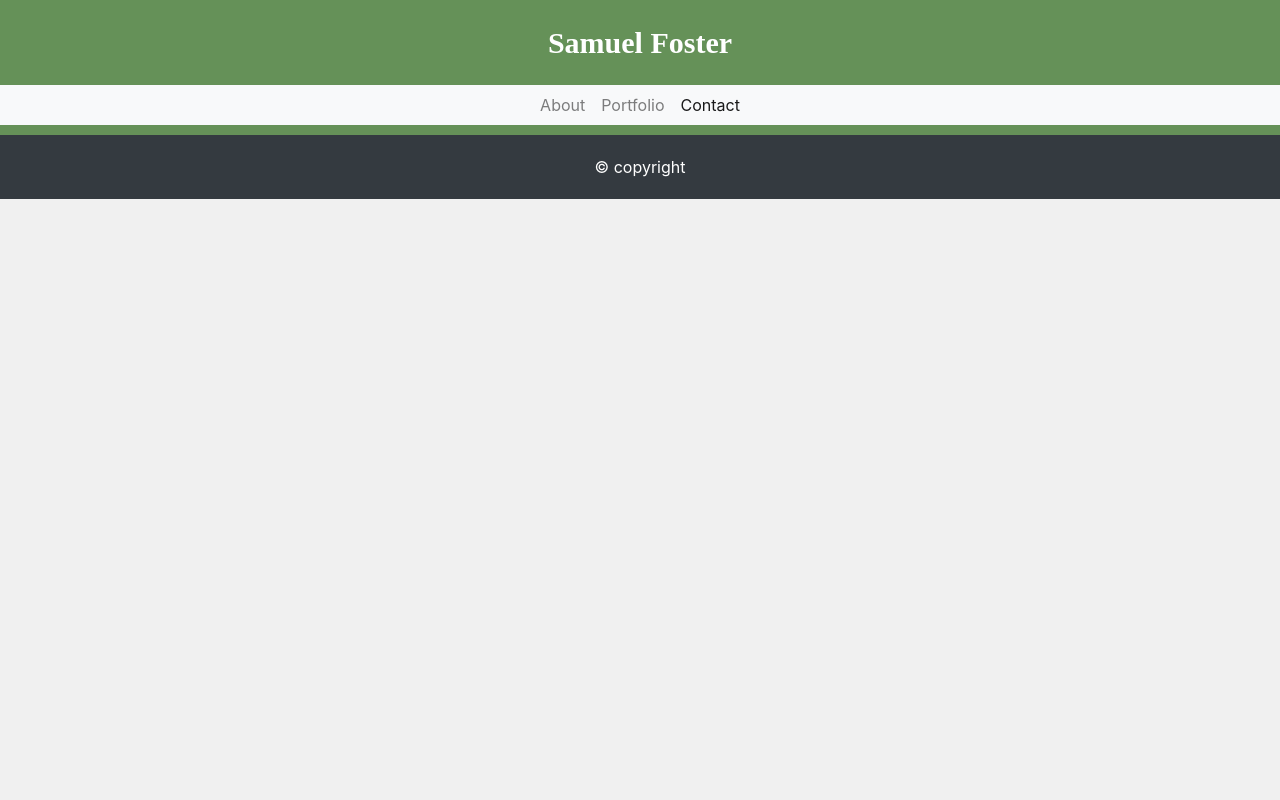
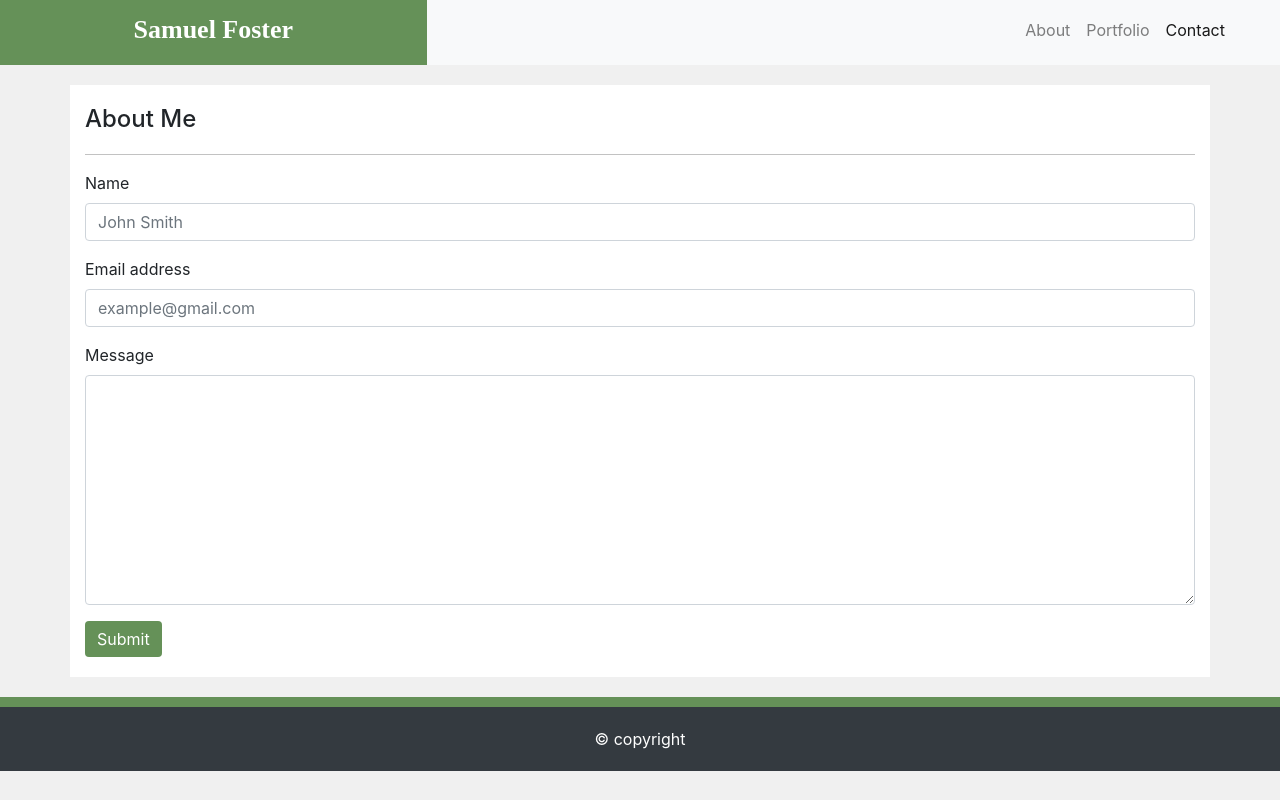
Before and after one commit to Samwise2980/bootstrap-project, a plain HTML site: page contact.html in a window 1280 px wide. Drawn offline with nearby package versions, Linux system fonts and the light colour scheme.

Commit message:
Built the container for the form, added the form and the submit button.

```diff
--- a/contact.html
+++ b/contact.html
@@ -3,20 +3,20 @@
 <head>
 
     <meta charset="UTF-8">
+    <link rel="stylesheet" href="https://stackpath.bootstrapcdn.com/bootstrap/4.4.1/css/bootstrap.min.css" integrity="sha384-Vkoo8x4CGsO3+Hhxv8T/Q5PaXtkKtu6ug5TOeNV6gBiFeWPGFN9MuhOf23Q9Ifjh" crossorigin="anonymous">
+    <link rel="stylesheet" href="styles/bio.css">
     <meta name="viewport" content="width=device-width, initial-scale=1.0">
-    <link rel="stylesheet" href="https://stackpath.bootstrapcdn.com/bootstrap/4.4.1/css/bootstrap.min.css" integrity="sha384-Vkoo8x4CGsO3+Hhxv8T/Q5PaXtkKtu6ug5TOeNV6gBiFeWPGFN9MuhOf23Q9Ifjh" crossorigin="anonymous">
-    <link rel="stylesheet" href="styles/contact.css">
     <title>Contact Me</title>
 
 </head>
 
 <body>
 
-  <header>
+  <header class="container-fluid header">
 
-    <section class="row row-name">
+    <section class="row bg-light">
 
-      <section class="col">
+      <section class="col-sm-4 name">
 
         <p class="name">
 
@@ -26,9 +26,9 @@
 
       </section>
 
-    </section>
+      <section class="col-sm-8">
 
-    <nav class="navbar navbar-expand navbar-light bg-light">
+        <nav class="navbar navbar-expand navbar-light">
           <div class="navbar" id="navbarNavAltMarkup">
             <div class="navbar-nav">
               <a class="nav-item nav-link" href="index.html">About</a>
@@ -38,9 +38,54 @@
           </div>
         </nav>
 
+      </section>
+
+    </section>
+
   </header>
 
-  <section class="container">
+  <section class="container contact-form bg-white">
+
+    <section class="row">
+
+      <section class="col">
+
+        <h4 class="about-title">About Me</h4>
+
+      </section>
+
+    </section>
+
+    <hr>
+
+    <section class="row">
+
+      <section class="col-md">
+
+        <form>
+
+          <div class="form-group">
+            <label for="exampleFormControlInput1">Name</label>
+            <input type="email" class="form-control" id="exampleFormControlInput1" placeholder="John Smith">
+          </div>
+
+          <div class="form-group">
+            <label for="exampleFormControlInput1">Email address</label>
+            <input type="email" class="form-control" id="exampleFormControlInput1" placeholder="example@gmail.com">
+          </div>
+
+          <div class="form-group">
+            <label for="exampleFormControlTextarea1">Message</label>
+            <textarea class="form-control" id="exampleFormControlTextarea1" rows="9"></textarea>
+          </div>
+
+        </form>
+
+        <input class="btn btn-primary submit" type="submit" value="Submit">
+
+      </section>
+
+    </section>
 
   </section>
 
--- a/styles/bio.css
+++ b/styles/bio.css
@@ -30,6 +30,7 @@ body {
 .container.profile {
   height: auto auto;
   margin: 20px 0;
+  padding: 10px 10px;
   clear: both;
 }
 
@@ -50,6 +51,17 @@ hr {
   float: left;
 }
 
+.container.contact-form {
+  margin-top: 20px;
+  margin-bottom: 20px;
+  padding-bottom: 20px;
+}
+
+.btn.btn-primary.submit {
+  background-color: rgb(101, 145, 88);
+  border: rgb(101, 145, 88);
+}
+
 .row.row-color {
   background-color: rgb(101, 145, 88);
   height: 10px;
@@ -67,14 +79,12 @@ hr {
     float: left;
   }
 
-
   .navbar {
     margin: 0 auto;
     padding-top: 5px;
     padding-bottom: 0;
     float: right;
   }
-
 
 }
 
@@ -84,8 +94,6 @@ hr {
     background-color: none;
     float: left;
   }
-
-
 
   .name {
     text-align: center;
@@ -137,4 +145,5 @@ hr {
     padding-left: 0;
     padding-right: 0;
   }
+
 }
```
Also changed, not shown: index.html (+3 -2 lines), portfolio.html (+14 -8 lines). Lines whose indentation alone changed are shown as unchanged.
